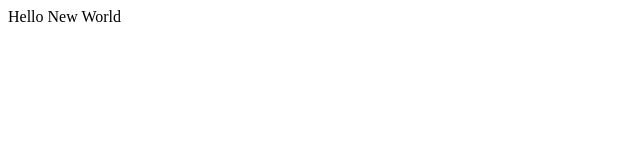
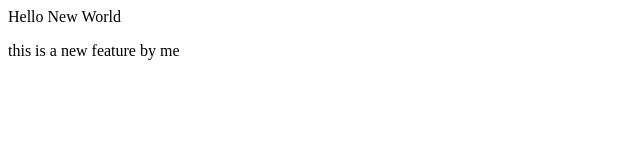
Before and after one commit to ninad-suryaksha/localrepo, a plain HTML site: page index.html in a window 1280 px wide. Shown: the whole page, without its empty margins (0-640 px from the left). Drawn offline with Linux system fonts and the light colour scheme.

Commit message:
added new feature in a new branch

```diff
--- a/index.html
+++ b/index.html
@@ -1 +1,2 @@
 <p> Hello New World </p>
+<p> this is a new feature by me </p>
```
